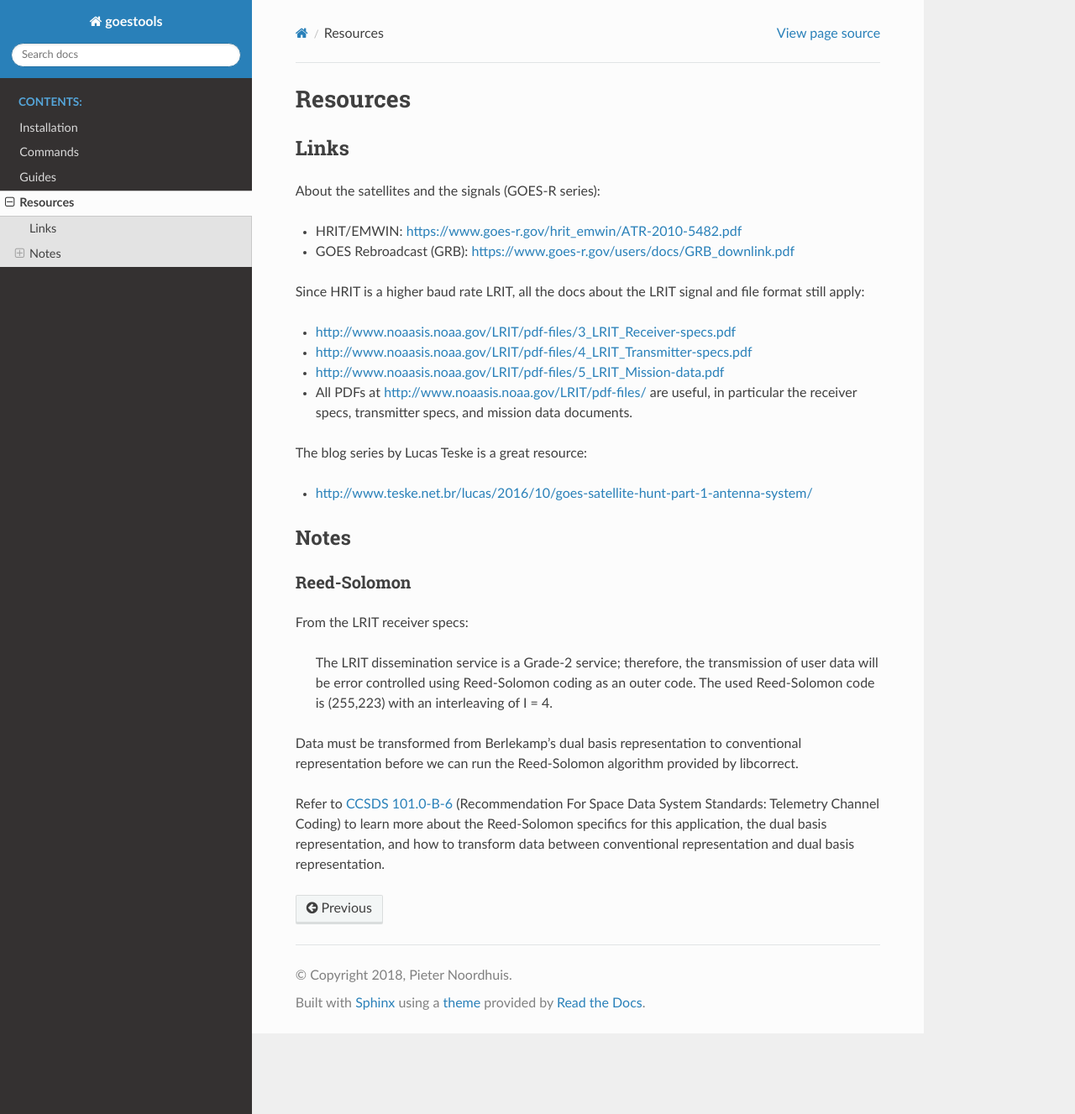
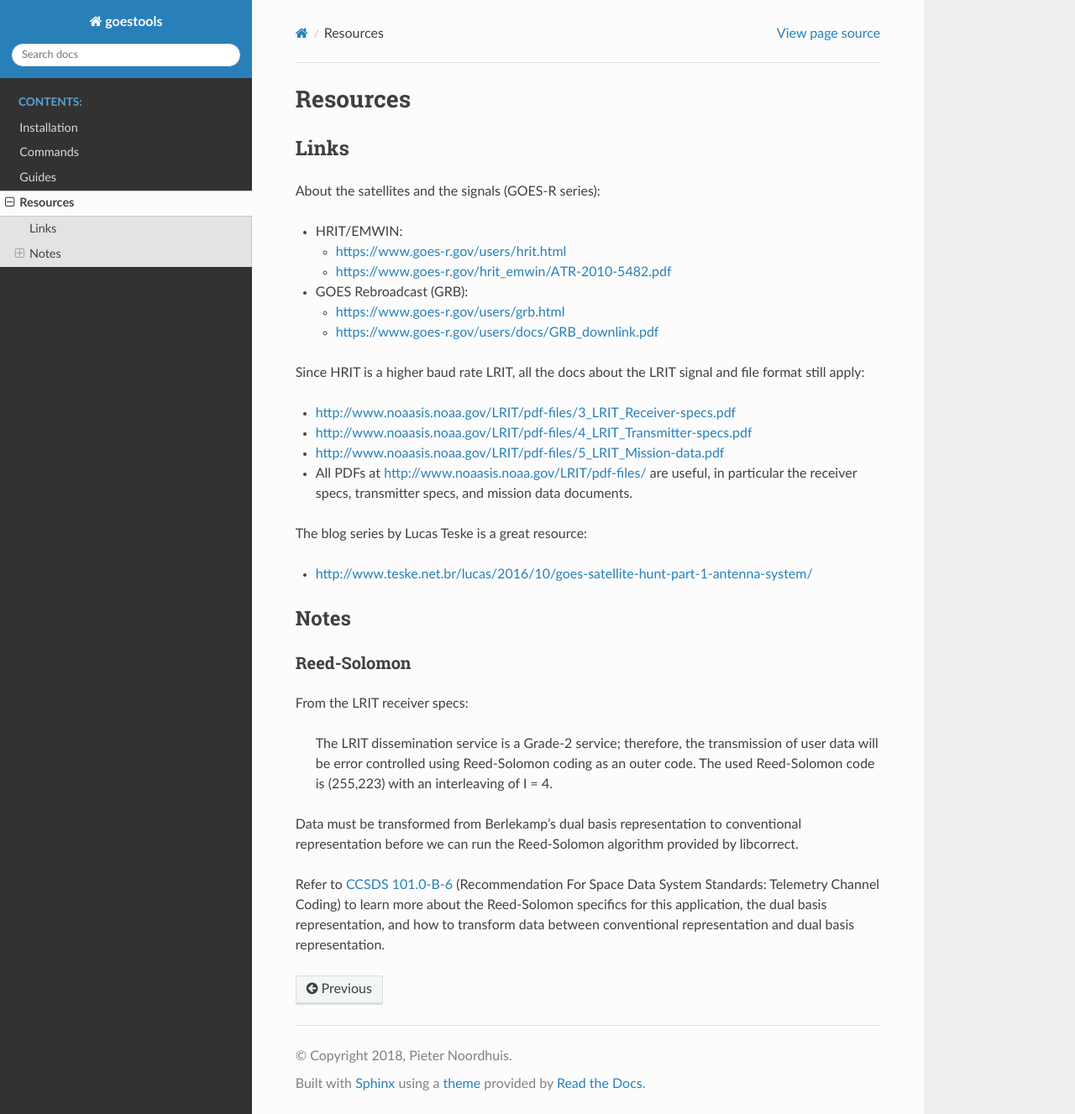
Before and after one commit to pietern/goestools, a Sphinx documentation site: the page built from docs/resources.rst, in a window 1280 px wide and 1327 px high. Shown: the whole window at 84% size. Built offline with Sphinx 7.4.7 and the Read the Docs theme 2.0.0, drawn with Linux system fonts in a browser that asks for light colours; some of the changed lines change nothing that is shown.

Commit message:
Extra HRIT/EMWIN and GRB links

```diff
--- a/docs/resources.rst
+++ b/docs/resources.rst
@@ -6,8 +6,15 @@ Links
 
 About the satellites and the signals (GOES-R series):
 
-* HRIT/EMWIN: https://www.goes-r.gov/hrit_emwin/ATR-2010-5482.pdf
-* GOES Rebroadcast (GRB): https://www.goes-r.gov/users/docs/GRB_downlink.pdf
+* HRIT/EMWIN:
+
+  * https://www.goes-r.gov/users/hrit.html
+  * https://www.goes-r.gov/hrit_emwin/ATR-2010-5482.pdf
+
+* GOES Rebroadcast (GRB):
+
+  * https://www.goes-r.gov/users/grb.html
+  * https://www.goes-r.gov/users/docs/GRB_downlink.pdf
 
 Since HRIT is a higher baud rate LRIT, all the docs about the LRIT
 signal and file format still apply:
```
